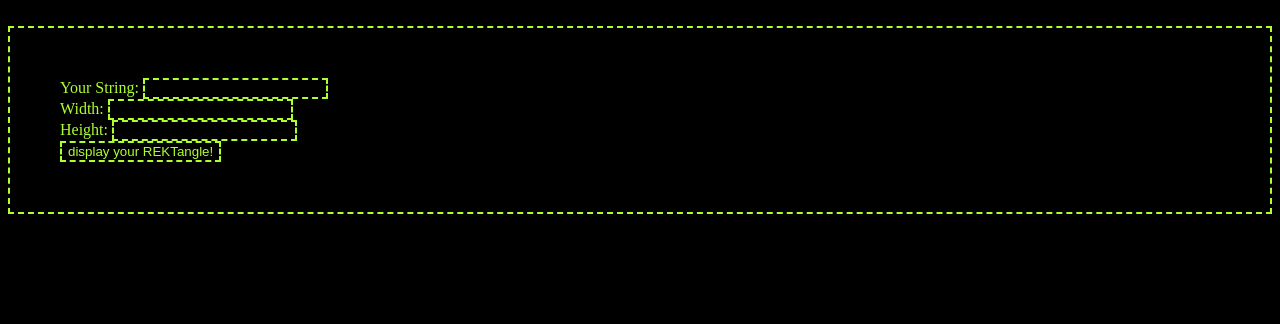
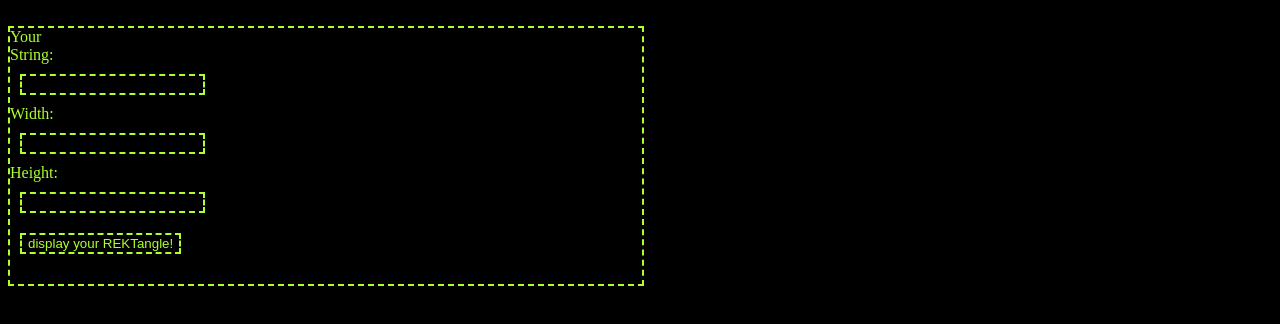
Before and after one commit to DaleCarr/DaleCarr.github.io, a plain HTML site: page Rektangles.html in a window 1280 px wide. Drawn offline with Linux system fonts and the light colour scheme.

Commit message:
rektangle fully implemented with css changes

```diff
--- a/rektangle.css
+++ b/rektangle.css
@@ -1,20 +1,19 @@
 body{background: black;}
 input{    border: 2px dashed greenyellow;
     color: greenyellow;
-background-color: black; }
+background-color: black;
+margin:10px;}
 #menu{
-    margin :auto;
-    padding: 50px;
+    margin-right: 50%;
+
     border: 2px dashed greenyellow;
     color: greenyellow;
     text-align:left;
-padding-right:50%; }
+padding-right:50%;
+padding-bottom: 20px; }
 #preTag{
     color: greenyellow;
     margin: auto;
     text-align: center;}
 
-button :active{
-    background-color: red;
-
 }
```
